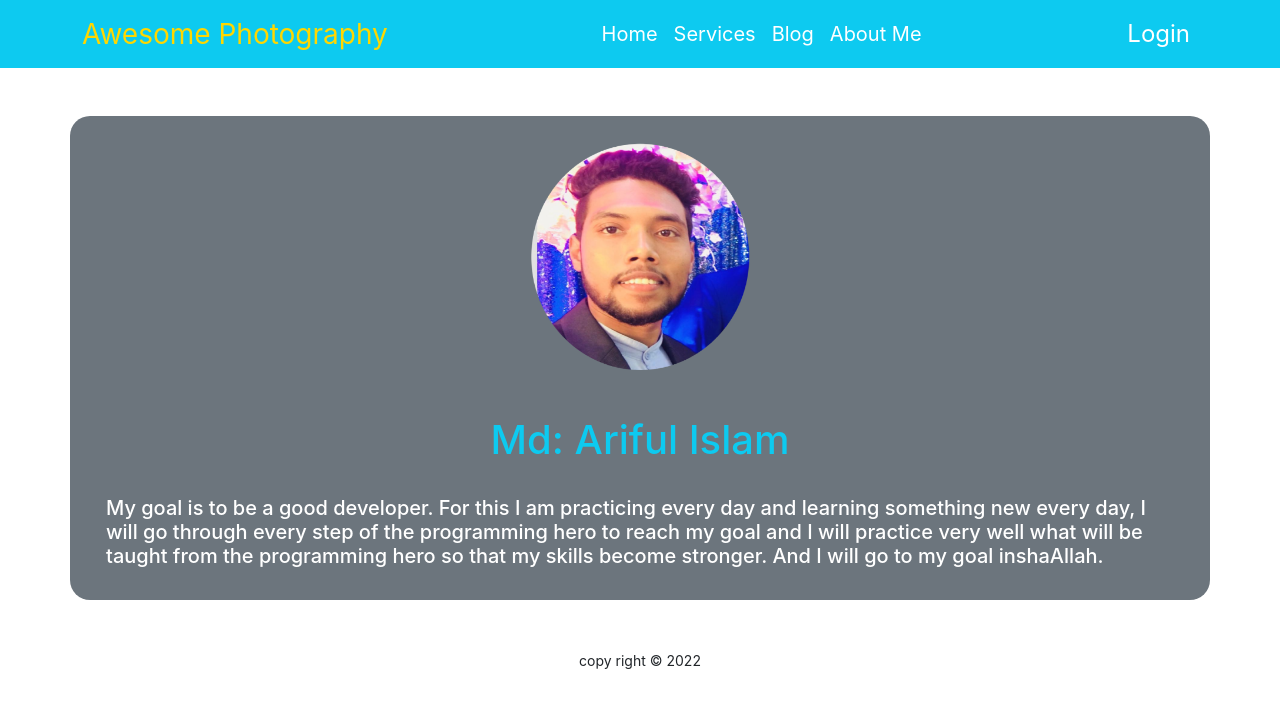
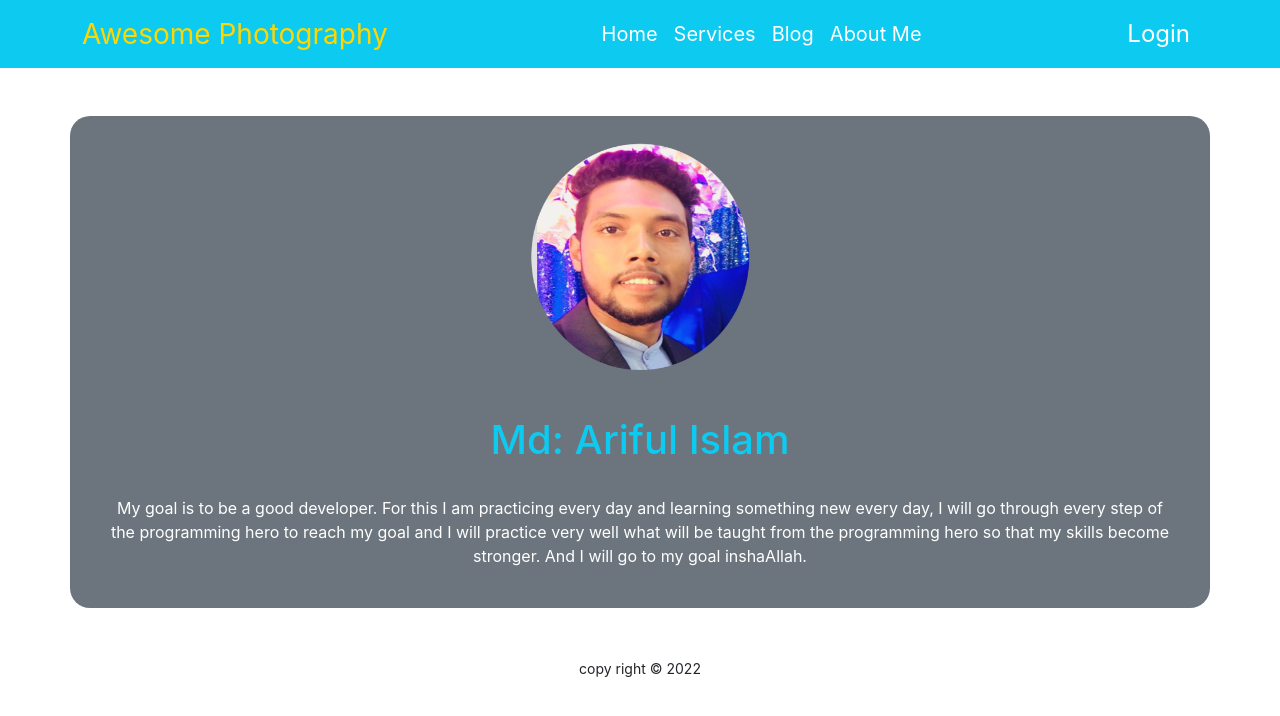
Before and after one commit to ArifulIslamShuvo/-independent-service-provider, a React (Create React App) app: page /about in a window 1280 px wide. Shown: the top 716 px of the page. Built offline with nearby package versions, Linux system fonts and the light colour scheme; no server answers.

Commit message:
Ready for deploy

```diff
--- a/src/Pages/About/AboutMe.js
+++ b/src/Pages/About/AboutMe.js
@@ -9,7 +9,7 @@ const AboutMe = () => {
                 <h1 className='text-center text-info'>Md: Ariful Islam</h1>
             </div>
             <div className='p-4'>
-                <h5 className='text-white fs-5'>My goal is to be a good developer. For this I am practicing every day and learning something new every day, I will go through every step of the programming hero to reach my goal and I will practice very well what will be taught from the programming hero so that my skills become stronger. And I will go to my goal inshaAllah.</h5>
+                <p className='text-white text-center'>My goal is to be a good developer. For this I am practicing every day and learning something new every day, I will go through every step of the programming hero to reach my goal and I will practice very well what will be taught from the programming hero so that my skills become stronger. And I will go to my goal inshaAllah.</p>
             </div>
         </div>
     );
--- a/src/Pages/Home/Checkout/Checkout.js
+++ b/src/Pages/Home/Checkout/Checkout.js
@@ -1,9 +1,18 @@
 import React from 'react';
+import Shuvo from '../../../imagea/shuvo.png'
 
 const Checkout = () => {
     return (
         <div>
             <h2 className='text-center mt-3'>Welcome to checkout page</h2>
+            <div style={{ borderRadius: '20px' }} className='bg-success container mx-auto d-block m-5'>
+            <div>
+                <img style={{ height: '300px', width:'310px' }} className='mx-auto d-block p-2' src={Shuvo} alt="" />
+            </div>
+            <div className='p-4'>
+                <h5 className='text-white fs-5 text-center'>Hello, I'm Shuvo, intimate wedding photographer based in the Barisal Area. I capture honest, authentic, and unscripted love stories for couples worldwide.</h5>
+            </div>
+        </div>
         </div>
     );
 };
--- a/src/Pages/Login/Login/Login.js
+++ b/src/Pages/Login/Login/Login.js
@@ -5,7 +5,8 @@ import { useLocation, useNavigate } from "react-router-dom";
 import { useSendPasswordResetEmail, useSignInWithEmailAndPassword, useSignInWithGoogle } from "react-firebase-hooks/auth";
 import auth from "../../../firebase.init";
 import Loading from "../../Shared/Loading/Loading";
-import toast from "react-hot-toast";
+import { ToastContainer, toast } from 'react-toastify';
+import 'react-toastify/dist/ReactToastify.css';
 
 const Login = () => {
 
@@ -112,7 +113,9 @@ const Login = () => {
         </div>
         {errorMessage}
       </div>
+      <ToastContainer></ToastContainer>
     </div>
+
     //----------end-form-container-----------------
   );
 };
```
Also changed, not shown: 2 other files (tests, documents, lock files or other folders).
